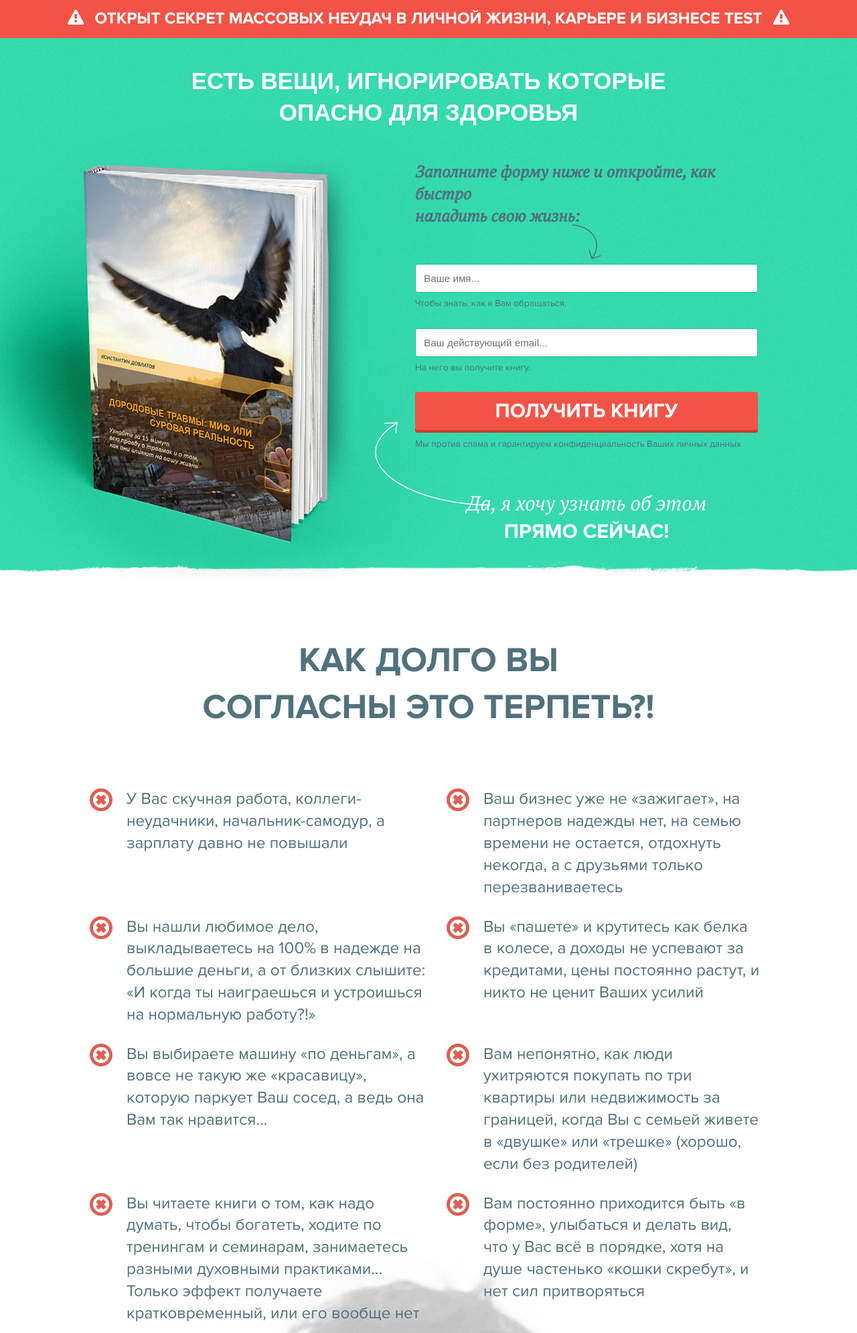
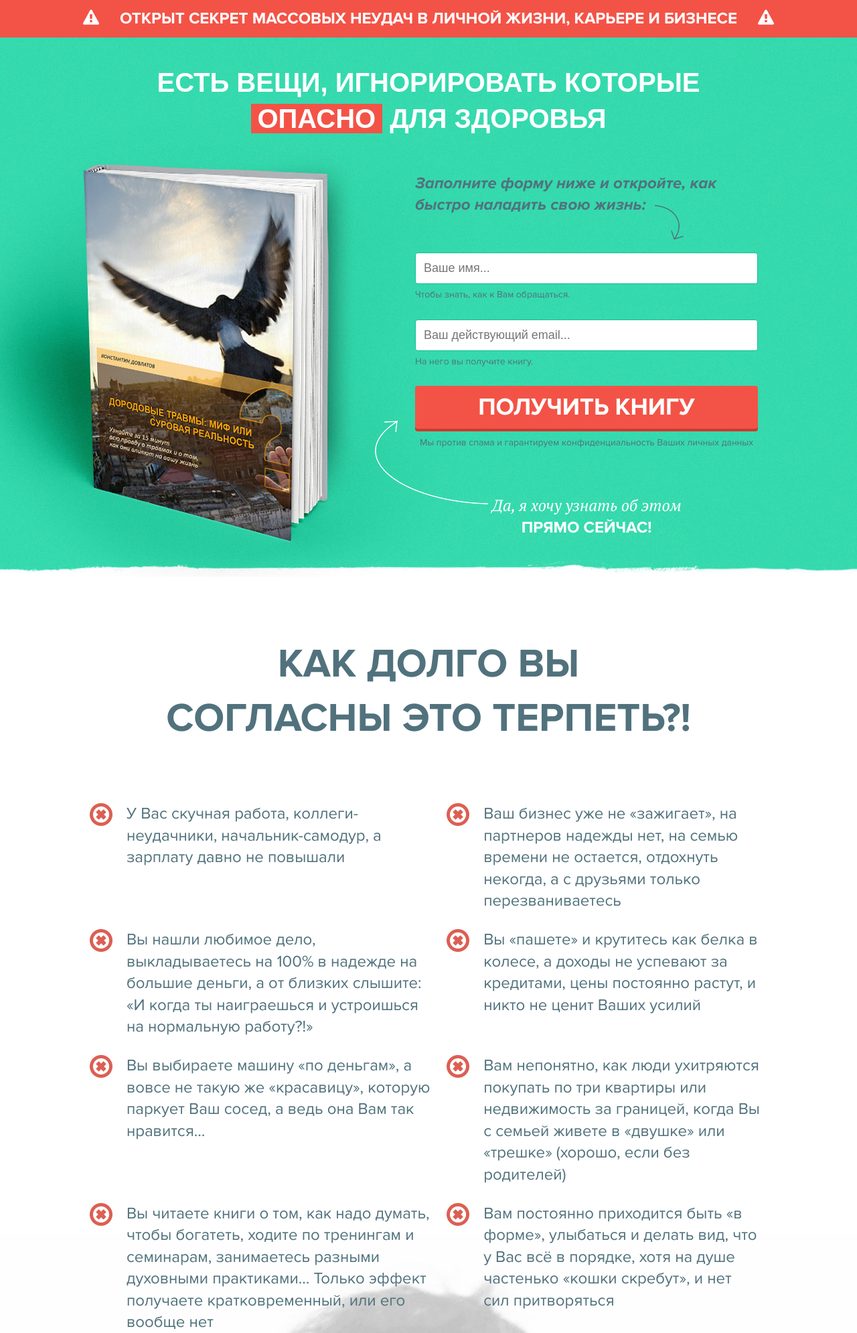
Before and after one commit to ZeeFleX/markup, a PHP site: page / in a window 1280 px wide. Shown: the top 1990 px of the page at 67% size. Run offline with PHP 8.4, Linux system fonts and the light colour scheme; style sheets or scripts are compiled from the project's sources; some libraries are stand-ins or nearby versions.

Commit message:
Относительные правильные величины текста, изображений. Правки вёрстки по задаче

```diff
--- a/book/index.php
+++ b/book/index.php
@@ -14,7 +14,7 @@
     <header class="panel">
         <p class="white">
             <i class="fa fa-exclamation-triangle"></i>
-            <span>Открыт секрет массовых неудач в личной жизни, карьере и бизнесе test</span>
+            <span>Открыт секрет массовых неудач в личной жизни, карьере и бизнесе</span>
             <i class="fa fa-exclamation-triangle"></i>
         </p>
     </header>
@@ -26,8 +26,8 @@
             </h1>
             <form action="index.php" method="POST">
                 <div class="start">
-                    <div class="arrow1"></div>
-                    Заполните форму ниже и откройте, как быстро<br />наладить свою жизнь:
+
+                    <span>Заполните форму ниже и откройте, как быстро</span> <span>наладить свою жизнь:<div class="arrow1"></div></span>
                 </div>
                 <div class="field name">
                     <input type="text" name="name" placeholder="Ваше имя..."/>
@@ -44,7 +44,9 @@
                 <div class="confirm-text white">
                     <div class="arrow2"></div>
                     <p>
+                        <span>
                         <span class="italic">Да, я хочу узнать об этом</span><br /><span class="upper">ПРЯМО СЕЙЧАС!</span>
+                        </span>
                     </p>
                 </div>
             </form>
@@ -116,7 +118,7 @@
                 <p class="bold">Вашей вины здесь нет.</p>
             </div>
             <p>
-                Причина большинства проблем — психологические травмы, спрятанные в Вашем подсознании. Более того, многие из них возникли еще <span class="upeprcase sea">до Вашего рождения.</span>
+                Причина большинства проблем — психологические травмы, спрятанные в Вашем подсознании. Более того, многие из них возникли еще <span class="upper sea">до Вашего рождения.</span>
             </p>
         </div>
     </section>
--- a/book/less/structure.less
+++ b/book/less/structure.less
@@ -8,7 +8,7 @@
 	padding: 12px 12px;
 	position: relative;
 	background: @white;
-	font-size:1.0rem;
+	font-size:1.8rem;
 	width: 100%;
 	border:solid 1px #18bd91;
 	color:@sea;
@@ -22,7 +22,7 @@
 	padding:10px 40px;
 	text-transform: uppercase;
 	border:none;
-	font-size:2.0rem;
+	font-size:3.6rem;
 	font-family:"Proxima Bold", sans-serif;
 	font-weight:bold;
 	margin:10px auto;
@@ -38,7 +38,7 @@
 	overflow: hidden;
 	width: 80%;
 	height: auto;
-	max-width:1240px;
+	max-width:1180px;
 	min-width:960px;
 	margin:auto;
 }
@@ -50,7 +50,7 @@
 		font-family:"Proxima Bold", sans-serif;
 		text-transform: uppercase;
 		i{
-			margin:auto 10px;
+			margin:auto 25px;
 		}
 	}
 }
@@ -64,9 +64,13 @@
 			font-family:"Proxima", sans-serif;
 			text-align: center;
 			text-transform: uppercase;
-			font-size:2.3rem;
+			font-size:4.0rem;
 			font-weight:800;
 			margin-top: 40px;
+			span{
+				background: @red;
+				padding:0 10px;
+			}
 		}
 		form{
 			.border_box;
@@ -77,17 +81,21 @@
 			div.start{
 				position: relative;
 				color:@sea;
-				font-family:"PT Serif", serif;
+				font-family:"Proxima BoldIt", serif;
 				font-weight:bold;
 				font-style:italic;
+				font-size:2.4rem;
+				span{
+					position: relative;
+				}
 				.arrow1{
 					position: absolute;
 					width: 43px;
 					height: 52px;
 					background: url('../images/arrow1.png') no-repeat;
-					left:50%;
-					margin-left: -21px;
-					bottom:-48px;
+					  left: 105%;
+					  /* margin-left: -21px; */
+					  top: 15px;
 				}
 			}
 			.field{
@@ -95,7 +103,7 @@
 					margin-top: 55px;
 				}
 				label{
-					font-size:0.9rem;
+					font-size:1.4rem;
 					margin-top: -10px;
 					margin-bottom: 20px;
 				}
@@ -106,6 +114,7 @@
 					}
 					label{
 						margin-top: -5px;
+						text-align: center;
 					}
 				}
 			}
@@ -121,8 +130,26 @@
 					top:-100px;
 				}
 				p{
-					font-size:2rem;
+					display: block;
+					float: left;
+					left: 50%;
+					font-size:2.4rem;
 					text-align: center;
+
+
+					position: relative;
+					z-index: 1;
+					& > span{
+						position: relative;
+						display: block;
+						float: right;
+						right: 50%;
+						background: url('../images/green-bg.jpg');
+						padding-right: 5px;
+						padding-left: 5px;
+						span{
+						}
+					}
 					.italic{
 						font-family:"PT Serif", serif;
 					}
@@ -143,6 +170,7 @@
 		text-transform: uppercase;
 		font-family:"Proxima Bold", sans-serif;
 		text-align: center;
+		font-size:6.0rem;
 	}
 	table.problems{
 		position: relative;
--- a/book/less/styles.less
+++ b/book/less/styles.less
@@ -83,13 +83,13 @@
 	padding:0;
 }
 html{
-  font-size:95% !important;
+  font-size:62.5% !important;
 
 }
 body{
   line-height: 135%;
   font-family:"Proxima Nova", sans-serif;
-  font-size: 1.6rem;
+  font-size: 2.4rem;
   color:@sea;
 }
 p{
```
Also changed, not shown: other parts of book/less/structure.less (+44 -15 lines).
